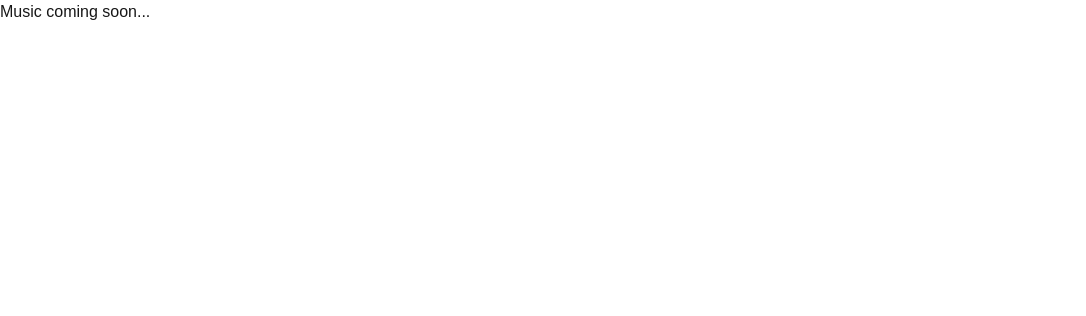
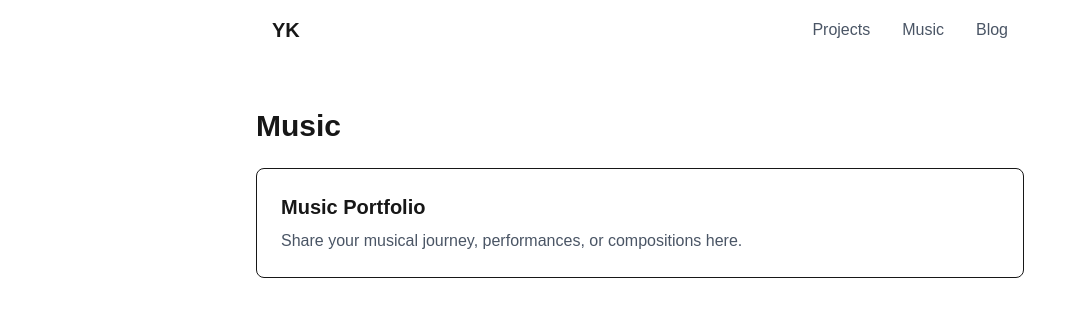
Before and after one commit to KimYoungMuri/kimyoungmuri, a Next.js app: page /music in a window 1280 px wide. Shown: the top 316 px of the page, without its empty margins (0-1086 px from the left). Built offline with nearby package versions, Linux system fonts and the light colour scheme.

Commit message:
homepage added

```diff
--- a/src/app/blog/page.tsx
+++ b/src/app/blog/page.tsx
@@ -1,3 +1,17 @@
-export default function BlogPage() {
-    return <h1>Blog coming soon...</h1>;
-  }
+export default function Blog() {
+  return (
+    <main className="min-h-screen bg-white py-12 px-4 md:px-8">
+      <div className="max-w-3xl mx-auto">
+        <h1 className="text-3xl font-bold mb-6">Blog</h1>
+        <div className="grid gap-6">
+          {/* Add your blog posts here */}
+          <article className="p-6 border rounded-lg">
+            <h2 className="text-xl font-semibold mb-2">Blog Post Title</h2>
+            <div className="text-sm text-gray-500 mb-3">Posted on [date]</div>
+            <p className="text-gray-600">Blog post preview content goes here.</p>
+          </article>
+        </div>
+      </div>
+    </main>
+  );
+}
--- a/src/app/music/page.tsx
+++ b/src/app/music/page.tsx
@@ -1,3 +1,16 @@
-export default function MusicPage() {
-    return <h1>Music coming soon...</h1>;
-  }
+export default function Music() {
+  return (
+    <main className="min-h-screen bg-white py-12 px-4 md:px-8">
+      <div className="max-w-3xl mx-auto">
+        <h1 className="text-3xl font-bold mb-6">Music</h1>
+        <div className="grid gap-6">
+          {/* Add your music content here */}
+          <div className="p-6 border rounded-lg">
+            <h2 className="text-xl font-semibold mb-2">Music Portfolio</h2>
+            <p className="text-gray-600">Share your musical journey, performances, or compositions here.</p>
+          </div>
+        </div>
+      </div>
+    </main>
+  );
+}
--- a/src/app/page.tsx
+++ b/src/app/page.tsx
@@ -1,8 +1,26 @@
-export default function HomePage() {
+import Image from 'next/image'
+
+export default function Home() {
   return (
-    <main className="p-8">
-      <h1 className="text-4xl font-bold">Welcome to my site 👋</h1>
-      <p className="mt-4 text-lg text-gray-600">Blog. Projects. Music. Reflections.</p>
+    <main className="min-h-screen bg-white py-20 px-4 md:px-8">
+      <div className="max-w-3xl mx-auto">
+        <div className="flex flex-col md:flex-row items-center gap-8">
+          <Image
+            src="/mypic.jpg" // Add your photo to the public directory
+            alt="Young Kim"
+            width={240}
+            height={240}
+            className="rounded-full"
+            priority
+          />
+          <div>
+            <h1 className="text-4xl font-bold mb-4">Young Kim</h1>
+            <p className="text-lg text-gray-700 leading-relaxed">
+              I'm Young, a sophomore at Columbia University studying Computer Science and Operations Research. I hope to dedicate this space to share my learnings, thoughts, and memories to look back later on. Thanks for stopping by!
+            </p>
+          </div>
+        </div>
+      </div>
     </main>
   );
 }
--- a/src/app/projects/page.tsx
+++ b/src/app/projects/page.tsx
@@ -1,3 +1,16 @@
-export default function ProjectsPage() {
-    return <h1>Projects coming soon...</h1>;
-  }
+export default function Projects() {
+  return (
+    <main className="min-h-screen bg-white py-12 px-4 md:px-8">
+      <div className="max-w-3xl mx-auto">
+        <h1 className="text-3xl font-bold mb-6">Projects</h1>
+        <div className="grid gap-6">
+          {/* Add your project cards/items here */}
+          <div className="p-6 border rounded-lg hover:shadow-md transition-shadow">
+            <h2 className="text-xl font-semibold mb-2">Project Name</h2>
+            <p className="text-gray-600">Project description goes here.</p>
+          </div>
+        </div>
+      </div>
+    </main>
+  );
+}
--- a/src/components/Navbar.tsx
+++ b/src/components/Navbar.tsx
@@ -1,9 +1,35 @@
-import Link from "next/link";
+import Link from 'next/link';
 
 export default function Navbar() {
   return (
-    <nav>
-      {/* Add your navigation content here */}
+    <nav className="bg-white shadow-sm py-4">
+      <div className="max-w-3xl mx-auto px-4">
+        <div className="flex justify-between items-center">
+          <Link href="/" className="text-xl font-bold">
+            YK
+          </Link>
+          <div className="flex gap-8">
+            <Link
+              href="/projects"
+              className="text-gray-600 hover:text-gray-900 transition-colors"
+            >
+              Projects
+            </Link>
+            <Link
+              href="/music"
+              className="text-gray-600 hover:text-gray-900 transition-colors"
+            >
+              Music
+            </Link>
+            <Link
+              href="/blog"
+              className="text-gray-600 hover:text-gray-900 transition-colors"
+            >
+              Blog
+            </Link>
+          </div>
+        </div>
+      </div>
     </nav>
   );
 }
```
Also changed, not shown: 1 other file (tests, documents, lock files or other folders).
